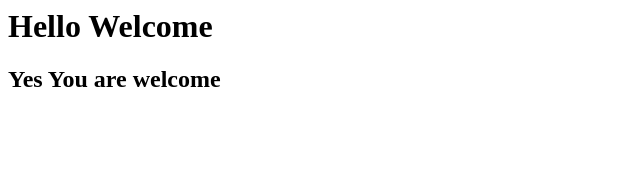
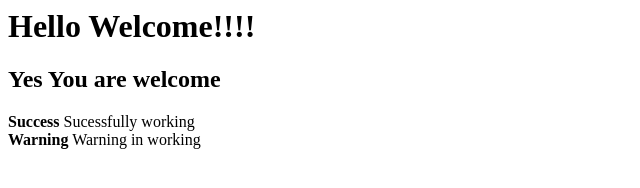
Before and after one commit to bhavuksharma/First-Contribution, a plain HTML site: page index.html in a window 1280 px wide. Shown: the whole page, without its empty margins (0-640 px from the left). Drawn offline with Linux system fonts and the light colour scheme.

Commit message:
new feature added

```diff
--- a/index.html
+++ b/index.html
@@ -2,10 +2,12 @@
 <head>
     <meta charset="UTF-8">
     <meta name="viewport" content="width=device-width, initial-scale=1.0">
-    <title>My First Document</title>
+    <title>My First Document!!</title>
 </head>
 <body>
-    <h1>Hello Welcome</h1>
+    <h1>Hello Welcome!!!!</h1>
     <h2>Yes You are welcome</h2>
+    <strong>Success</strong> Sucessfully working </br>
+    <strong>Warning</strong> Warning in working </br>
 </body>
 </html>
```
